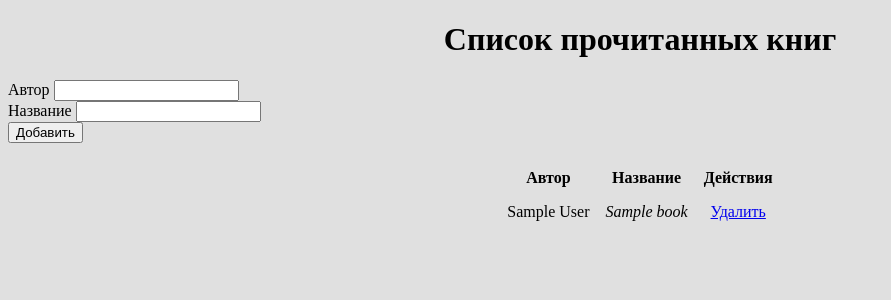
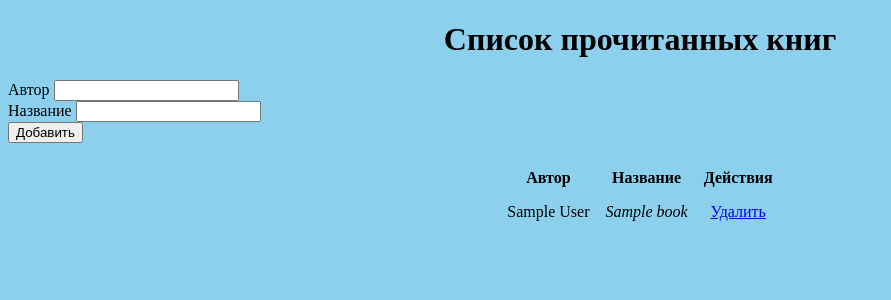
Before and after one commit to Nesty04/lab_9, a Flask app: page / in a window 1280 px wide. Shown: the top 300 px of the page, without its empty margins (0-891 px from the left). Run offline with Flask 3, Linux system fonts and the light colour scheme; tables that the repository leaves empty hold one stand-in row (values such as "Sample post").

Commit message:
style updated

```diff
--- a/templates/index.html
+++ b/templates/index.html
@@ -4,7 +4,7 @@
   <title>Список прочитанных книг</title>
   <style>
     body {
-      background-color: #e0e0e0;
+      background-color: #8cd0ee;
     }
     h1 {
       text-align: center;
```
Also changed, not shown: instance/books.db.
